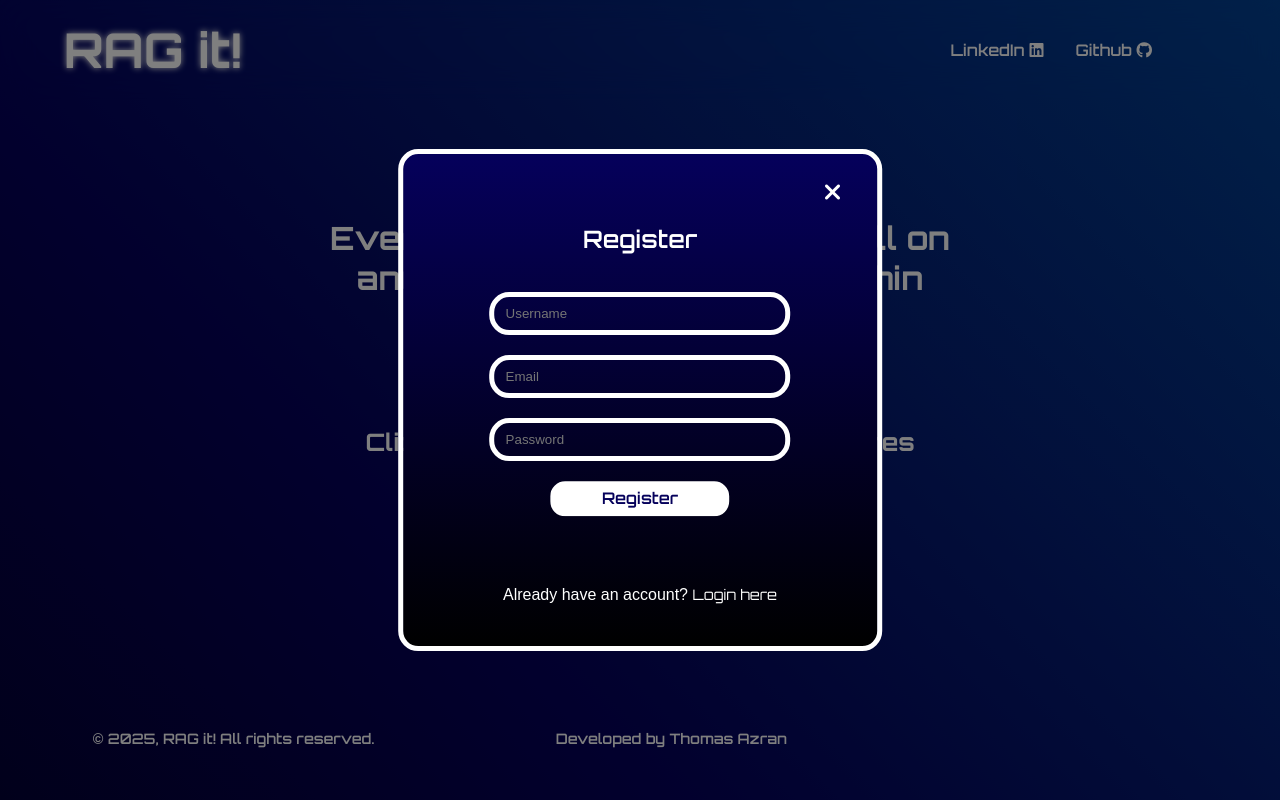
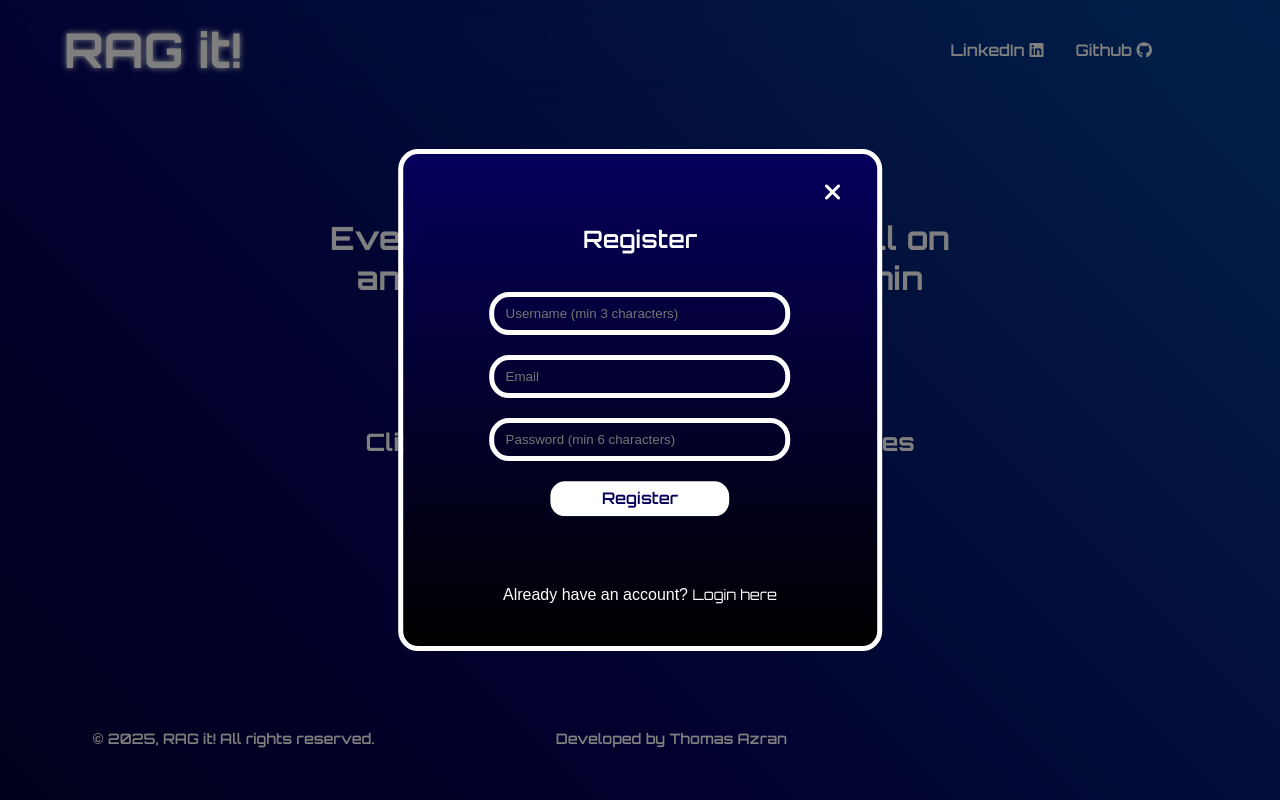
Before and after one commit to Takumi-2112/ragit_client, a React (Vite) app in the folder client/: page / in a window 1280 px wide. Both pictures are taken after a click on the button "Get Started". Built offline with nearby package versions, Linux system fonts and the light colour scheme; a web font is replaced by a local one.

Commit message:
fixing login and register

```diff
--- a/client/src/components/RegisterLoginModal.jsx
+++ b/client/src/components/RegisterLoginModal.jsx
@@ -1,5 +1,9 @@
 import { useState } from "react";
 import "../styles/RegisterLoginModal.css";
+
+const API_BASE_URL = process.env.NODE_ENV === 'production'
+  ? 'https://ragit-server.onrender.com'
+  : 'http://localhost:8123';
 
 function RegisterLoginModal({
   register,
@@ -14,6 +18,8 @@ function RegisterLoginModal({
     email: "",
     password: "",
   });
+  const [isLoading, setIsLoading] = useState(false);
+  const [errorMessage, setErrorMessage] = useState("");
 
   const handleInputChange = (e) => {
     const { name, value } = e.target;
@@ -21,6 +27,8 @@ function RegisterLoginModal({
       ...prev,
       [name]: value,
     }));
+    // Clear error message when user starts typing
+    if (errorMessage) setErrorMessage("");
   };
 
   const clearFormData = () => {
@@ -29,21 +37,36 @@ function RegisterLoginModal({
       email: "",
       password: "",
     });
+    setErrorMessage("");
   };
 
   const handleSubmit = async (e) => {
     e.preventDefault();
+    setIsLoading(true);
+    setErrorMessage("");
 
     if (register) {
+      try {
+        // Client-side validation
+        if (formData.username.trim().length < 3) {
+          setErrorMessage("Username must be at least 3 characters long");
+          setIsLoading(false);
+          return;
+        }
 
-      try {
+        if (formData.password.length < 6) {
+          setErrorMessage("Password must be at least 6 characters long");
+          setIsLoading(false);
+          return;
+        }
+
         const payload = {
           username: formData.username.trim(),
           email: formData.email.trim().toLowerCase(),
-          password: formData.password
+          password: formData.password  // Send plain text - server will hash it
         };
 
-        const response = await fetch("http://localhost:8123/register", {
+        const response = await fetch(`${API_BASE_URL}/register`, {
           method: "POST",
           headers: {
             "Content-Type": "application/json",
@@ -69,25 +92,27 @@ function RegisterLoginModal({
           console.log("Registration successful");
         } else {
           console.error("Registration failed:", data.error);
-          alert(data.error);
+          setErrorMessage(data.error || "Registration failed");
         }
 
         // Clear sensitive data after processing response
         clearFormData();
       } catch (error) {
         console.error("Registration error:", error);
-        alert("Registration failed. Please try again.");
+        setErrorMessage("Registration failed. Please try again.");
         clearFormData();
+      } finally {
+        setIsLoading(false);
       }
     } else if (login) {
       // Handle login
       try {
         const payload = {
           username: formData.username.trim(),
-          password: formData.password  // Send plain text password over HTTPS
+          password: formData.password  // Send plain text - server will verify against hash
         };
 
-        const response = await fetch("http://localhost:8123/login", {
+        const response = await fetch(`${API_BASE_URL}/login`, {
           method: "POST",
           headers: {
             "Content-Type": "application/json",
@@ -118,15 +143,17 @@ function RegisterLoginModal({
           console.log("Login successful");
         } else {
           console.error("Login failed:", data.error);
-          alert(data.error);
+          setErrorMessage(data.error || "Login failed");
         }
 
         // Clear sensitive data after processing response
         clearFormData();
       } catch (error) {
         console.error("Login error:", error);
-        alert("Login failed. Please try again.");
+        setErrorMessage("Login failed. Please try again.");
         clearFormData();
+      } finally {
+        setIsLoading(false);
       }
     }
   };
@@ -152,6 +179,78 @@ function RegisterLoginModal({
           {register && (
             <>
               <h2>Register</h2>
+              {errorMessage && (
+                <div style={{ color: 'red', marginBottom: '10px', fontSize: '14px' }}>
+                  {errorMessage}
+                </div>
+              )}
+              <form onSubmit={handleSubmit}>
+                <input
+                  className="auth-inputs"
+                  type="text"
+                  name="username"
+                  placeholder="Username (min 3 characters)"
+                  value={formData.username}
+                  onChange={handleInputChange}
+                  autoComplete="username"
+                  required
+                  disabled={isLoading}
+                />
+                <input
+                  className="auth-inputs"
+                  type="email"
+                  name="email"
+                  placeholder="Email"
+                  value={formData.email}
+                  onChange={handleInputChange}
+                  autoComplete="email"
+                  required
+                  disabled={isLoading}
+                />
+                <input
+                  className="auth-inputs"
+                  type="password"
+                  name="password"
+                  placeholder="Password (min 6 characters)"
+                  value={formData.password}
+                  onChange={handleInputChange}
+                  autoComplete="new-password"
+                  required
+                  disabled={isLoading}
+                />
+                <button
+                  className="form-submit-button"
+                  type="submit"
+                  disabled={isLoading}
+                >
+                  {isLoading ? "Registering..." : "Register"}
+                </button>
+              </form>
+              <p>
+                Already have an account?{" "}
+                <span
+                  style={{ cursor: isLoading ? 'not-allowed' : 'pointer' }}
+                  onClick={() => {
+                    if (!isLoading) {
+                      clearFormData();
+                      setRegister(false);
+                      setLogin(true);
+                    }
+                  }}
+                >
+                  Login here
+                </span>
+              </p>
+            </>
+          )}
+          {login && (
+            <>
+              <h2>Login</h2>
+              {errorMessage && (
+                <div style={{ color: 'red', marginBottom: '10px', fontSize: '14px' }}>
+                  {errorMessage}
+                </div>
+              )}
               <form onSubmit={handleSubmit}>
                 <input
                   className="auth-inputs"
@@ -162,58 +261,7 @@ function RegisterLoginModal({
                   onChange={handleInputChange}
                   autoComplete="username"
                   required
-                />
-                <input
-                  className="auth-inputs"
-                  type="email"
-                  name="email"
-                  placeholder="Email"
-                  value={formData.email}
-                  onChange={handleInputChange}
-                  autoComplete="email"
-                  required
-                />
-                <input
-                  className="auth-inputs"
-                  type="password"
-                  name="password"
-                  placeholder="Password"
-                  value={formData.password}
-                  onChange={handleInputChange}
-                  autoComplete="new-password"
-                  required
-                />
-                <button className="form-submit-button" type="submit">
-                  Register
-                </button>
-              </form>
-              <p>
-                Already have an account?{" "}
-                <span
-                  onClick={() => {
-                    clearFormData();
-                    setRegister(false);
-                    setLogin(true);
-                  }}
-                >
-                  Login here
-                </span>
-              </p>
-            </>
-          )}
-          {login && (
-            <>
-              <h2>Login</h2>
-              <form onSubmit={handleSubmit}>
-                <input
-                  className="auth-inputs"
-                  type="text"
-                  name="username"
-                  placeholder="Username"
-                  value={formData.username}
-                  onChange={handleInputChange}
-                  autoComplete="username"
-                  required
+                  disabled={isLoading}
                 />
                 <input
                   className="auth-inputs"
@@ -224,18 +272,26 @@ function RegisterLoginModal({
                   onChange={handleInputChange}
                   autoComplete="current-password"
                   required
+                  disabled={isLoading}
                 />
-                <button className="form-submit-button" type="submit">
-                  Login
+                <button
+                  className="form-submit-button"
+                  type="submit"
+                  disabled={isLoading}
+                >
+                  {isLoading ? "Logging in..." : "Login"}
                 </button>
               </form>
               <p>
                 Don't have an account?{" "}
                 <span
+                  style={{ cursor: isLoading ? 'not-allowed' : 'pointer' }}
                   onClick={() => {
-                    clearFormData();
-                    setLogin(false);
-                    setRegister(true);
+                    if (!isLoading) {
+                      clearFormData();
+                      setLogin(false);
+                      setRegister(true);
+                    }
                   }}
                 >
                   Register here
```
